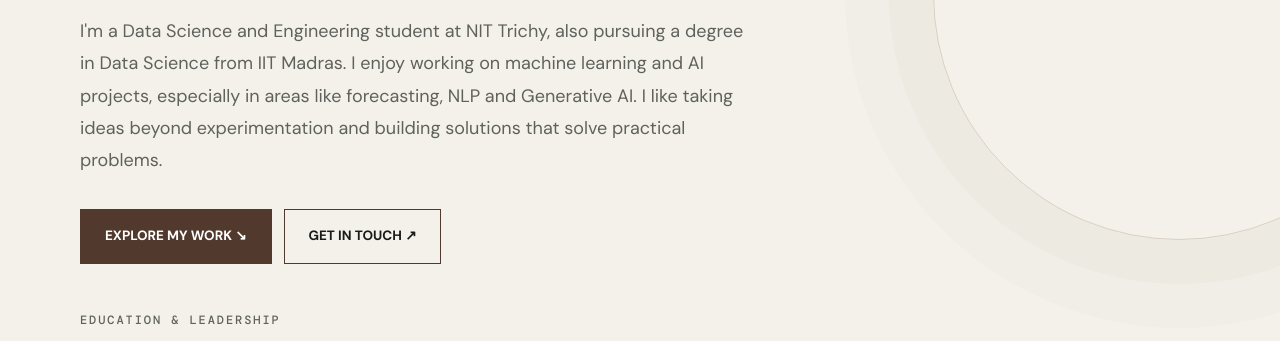
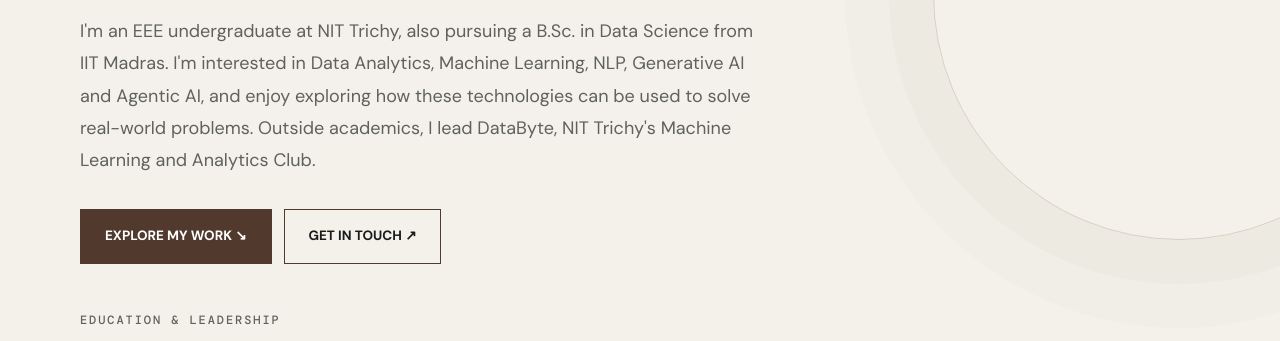
Before and after one commit to rithik2812/portfolio, a plain HTML site: page index.html in a window 1280 px wide. Shown: the part 366-707 px from the top of the page. Drawn offline with nearby package versions, Linux system fonts and the light colour scheme.

Commit message:
Update index.html

```diff
--- a/index.html
+++ b/index.html
@@ -173,7 +173,7 @@ section{padding:84px 0;border-bottom:1px solid var(--line)}
     <div class="eyebrow">DATA SCIENCE · MACHINE LEARNING · ANALYTICS</div>
     <h1>Rithik <span>Anand.</span></h1>
     <p class="role">I turn data into decisions.</p>
-    <p class="intro">I'm a Data Science and Engineering student at NIT Trichy, also pursuing a degree in Data Science from IIT Madras. I enjoy working on machine learning and AI projects, especially in areas like forecasting, NLP and Generative AI. I like taking ideas beyond experimentation and building solutions that solve practical problems.</p>
+    <p class="intro">I'm an EEE undergraduate at NIT Trichy, also pursuing a B.Sc. in Data Science from IIT Madras. I'm interested in Data Analytics, Machine Learning, NLP, Generative AI and Agentic AI, and enjoy exploring how these technologies can be used to solve real-world problems. Outside academics, I lead DataByte, NIT Trichy's Machine Learning and Analytics Club.</p>
     <div class="actions">
      <a class="btn primary" href="#projects">EXPLORE MY WORK ↘</a>
      <a class="btn secondary" href="mailto:rithikanand2005@gmail.com">GET IN TOUCH ↗</a>
```
